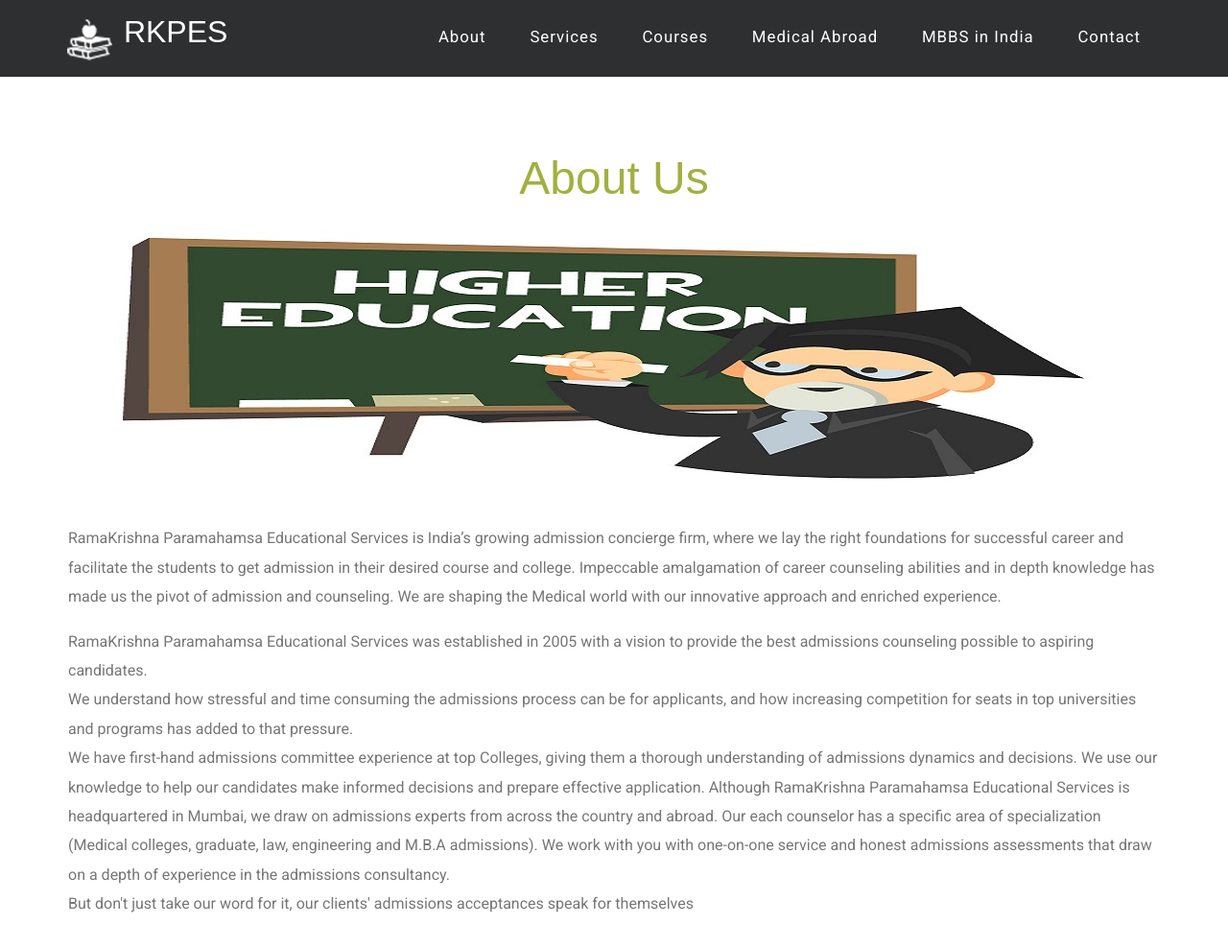
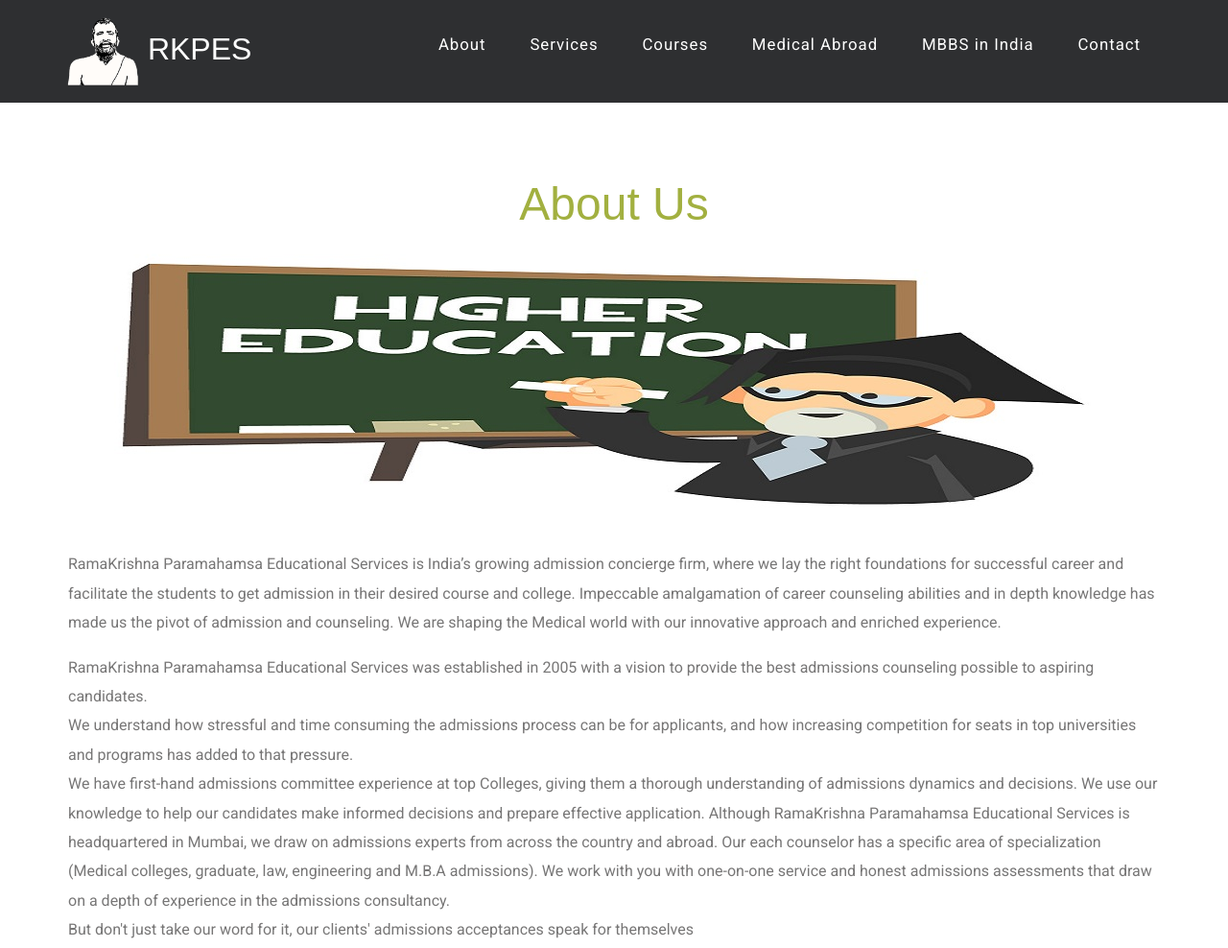
Before and after one commit to obaizali/rkpes, a plain HTML site: page about.html in a window 1280 px wide. Shown: the top 988 px of the page at 96% size. Drawn offline with Linux system fonts and the light colour scheme; a web font is replaced by a local one.

Commit message:
logo, images

```diff
--- /dev/null
+++ b/css/scroll.css
@@ -0,0 +1,23 @@
+::-webkit-scrollbar{
+    width: 8px;
+}
+
+::-webkit-scrollbar-thumb {
+    /*border-radius: 10px;
+    -webkit-box-shadow: inset 0 0 6px rgba(0,0,0,0.5);*/
+    -webkit-border-radius: 4px;
+    -moz-border-radius: 4px;
+    border-radius: 4px;
+    background: #4977be;
+}
+::-webkit-scrollbar-thumb:hover {
+    background: #589af0;
+}
+::-webkit-scrollbar-button {
+    width: 0;
+    height: 0;
+    display: none;
+}
+::-webkit-scrollbar-corner {
+    background-color: transparent;
+}
--- a/css/style.css
+++ b/css/style.css
@@ -4,6 +4,29 @@ Author URL: http://w3layouts.com
 License: Creative Commons Attribution 3.0 Unported
 License URL: http://creativecommons.org/licenses/by/3.0/
 --*/
+*::-webkit-scrollbar{
+    width: 8px;
+}
+
+*::-webkit-scrollbar-thumb {
+    /*border-radius: 10px;
+    -webkit-box-shadow: inset 0 0 6px rgba(0,0,0,0.5);*/
+    -webkit-border-radius: 4px;
+    -moz-border-radius: 4px;
+    border-radius: 4px;
+    background: #a2b040;
+}
+*::-webkit-scrollbar-thumb:hover {
+    background: #b9c846;
+}
+*::-webkit-scrollbar-button {
+    width: 0;
+    height: 0;
+    display: none;
+}
+*::-webkit-scrollbar-corner {
+    background-color: transparent;
+}
 h4, h5, h6,
 h1, h2, h3 {margin: 0;}
 ul, ol {margin: 0;}
@@ -123,11 +146,13 @@ a:hover {
     z-index: 100 !important;
 }
 span.books {
-    background: url(../images/two-books.png)no-repeat 0px 4px;
-    width: 50px;
-    height: 47px;
+    background: url(../images/rkpes.png) no-repeat 50% 0;
+    background-size: contain;
+    width: 75px;
+    height: 75px;
     display: inline-block;
-    vertical-align:top;
+    vertical-align: middle;
+
 }
 .logo {
     float: left;
@@ -142,14 +167,13 @@ span.books {
 }
 .top-nav {
     float: right;
-
     text-align: right;
 }
 span.menu {
     display: none;
 }
 .top-nav ul.res {
-    padding:0em 0em 0em 0em;
+    padding: 8px 0;
     list-style: none;
     float: right;
 }
@@ -518,6 +542,13 @@ span.glyphicon.glyphicon-triangle-right {
     display: inline-block;
     margin-top: 0.8em;
     border-radius: 3px;
+}
+.events .item-img{
+    background: transparent;
+}
+.events .item-img img{
+    width: auto;
+    height: 100%;
 }
 .event-text a:hover {
     background:#f2af00;
```
Also changed, not shown: index.html (+6 -6 lines), images/rkpes.png (added), 1 other file.
